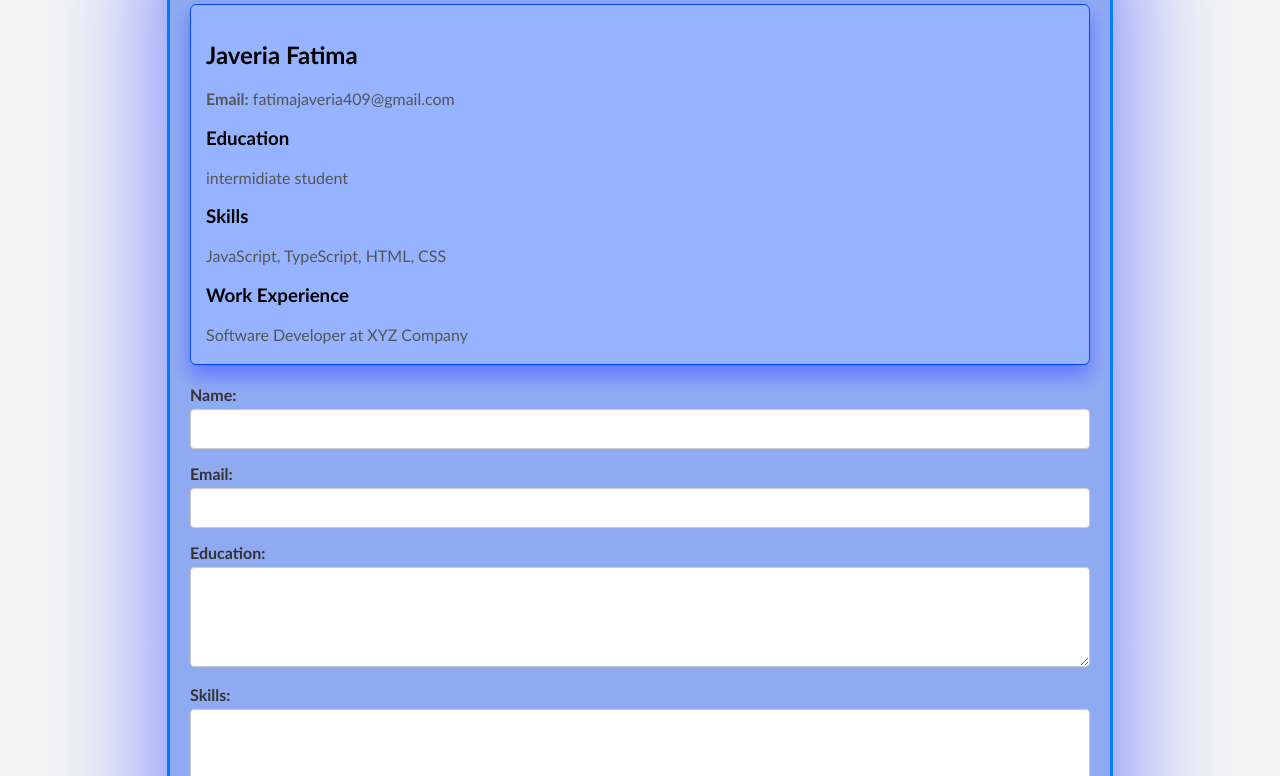
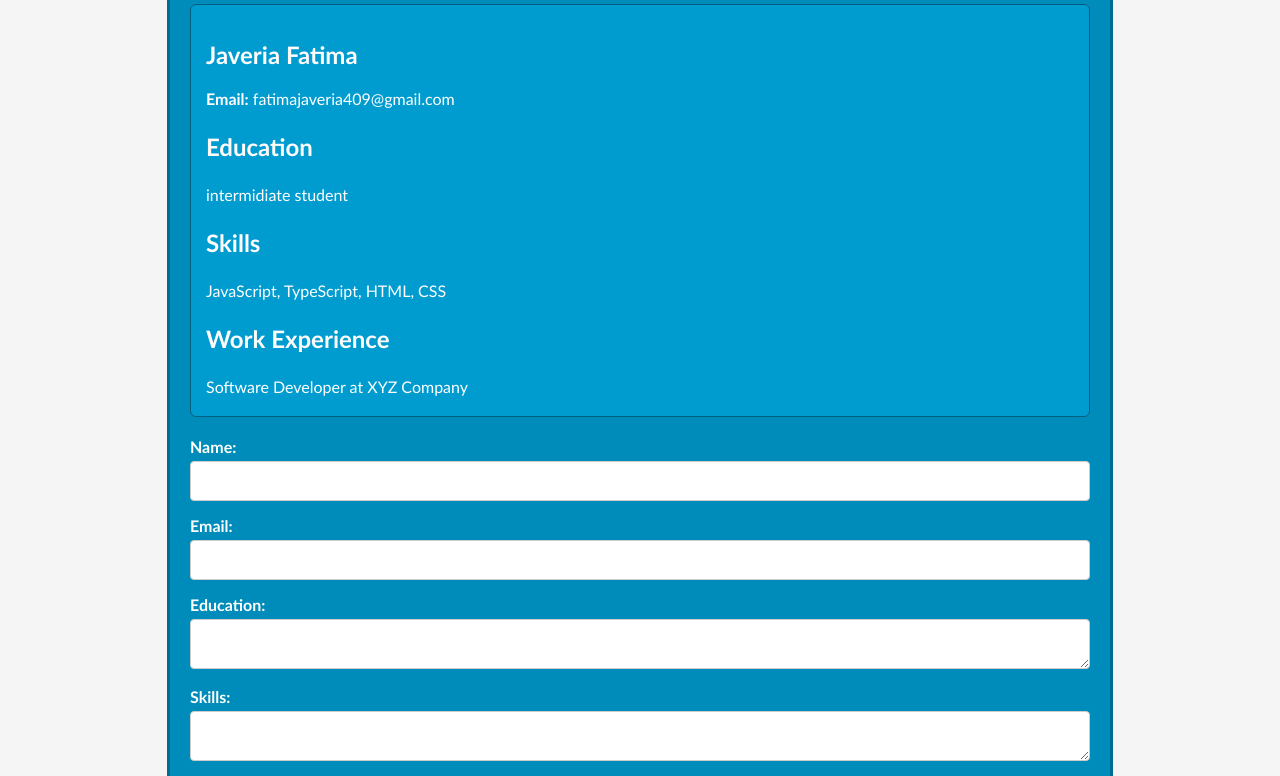
Before and after one commit to javeria-fatima49/milestone-3, a plain HTML site: page index.html in a window 1280 px wide. Shown: the part 119-895 px from the top of the page. Drawn offline with Linux system fonts and the light colour scheme.

Commit message:
Milestone 3 push to github.

```diff
--- a/style.css
+++ b/style.css
@@ -1,5 +1,5 @@
 body {
-    font-family: 'Gill Sans', 'Gill Sans MT', Calibri, 'Trebuchet MS', sans-serif;
+    font-family: 'Gill Sans', 'Gill Sans MT', 'Calibri', 'Trebuchet MS', sans-serif;
     background-color: #f5f5f5;
     margin: 0;
     padding: 20px;
@@ -8,16 +8,15 @@ body {
 .container {
     max-width: 900px;
     margin: 0 auto;
-    background-color: #90aaf2;
+    background-color: #008cba;
     padding: 20px;
     border-radius: 8px;
-    box-shadow: 0 8px 120px rgba(96, 115, 255, 0.991);
-    border: 3px solid #007bff;
+    border: 3px solid #006b8f;
 }
 
 h1 {
     text-align: center;
-    color: #333;
+    color: #ffffff;
     margin-bottom: 20px;
     font-size: 32px;
 }
@@ -25,19 +24,18 @@ h1 {
 .resume-section {
     margin-top: 20px;
     padding: 15px;
-    border: 1px solid #0048ff;
+    border: 1px solid #005f7f;
     border-radius: 6px;
-    background-color: #95b3ff;
-    box-shadow: 0 10px 20px rgba(96, 115, 255, 0.991);
+    background-color:  #009cd0;
 }
 
-.resume-section h2 {
-    color: #000000;
+.resume-section h2,h3 {
+    color: #fffcfc;
     font-size: 24px;
 }
 
 .resume-section p {
-    color: #555;
+    color: #ffffff;
     margin: 5px 0;
 }
 
@@ -53,7 +51,7 @@ form {
     display: block;
     margin-bottom: 5px;
     font-weight: bold;
-    color: #333;
+    color: #ffffff;
 }
 
 input, textarea {
@@ -66,12 +64,12 @@ input, textarea {
 }
 
 textarea {
-    height: 100px;
+    height: 50px;
 }
 
 button {
     padding: 10px 20px;
-    background-color: #4664da;
+    background-color: #004cb7;
     color: #ffffff;
 
 }
```
